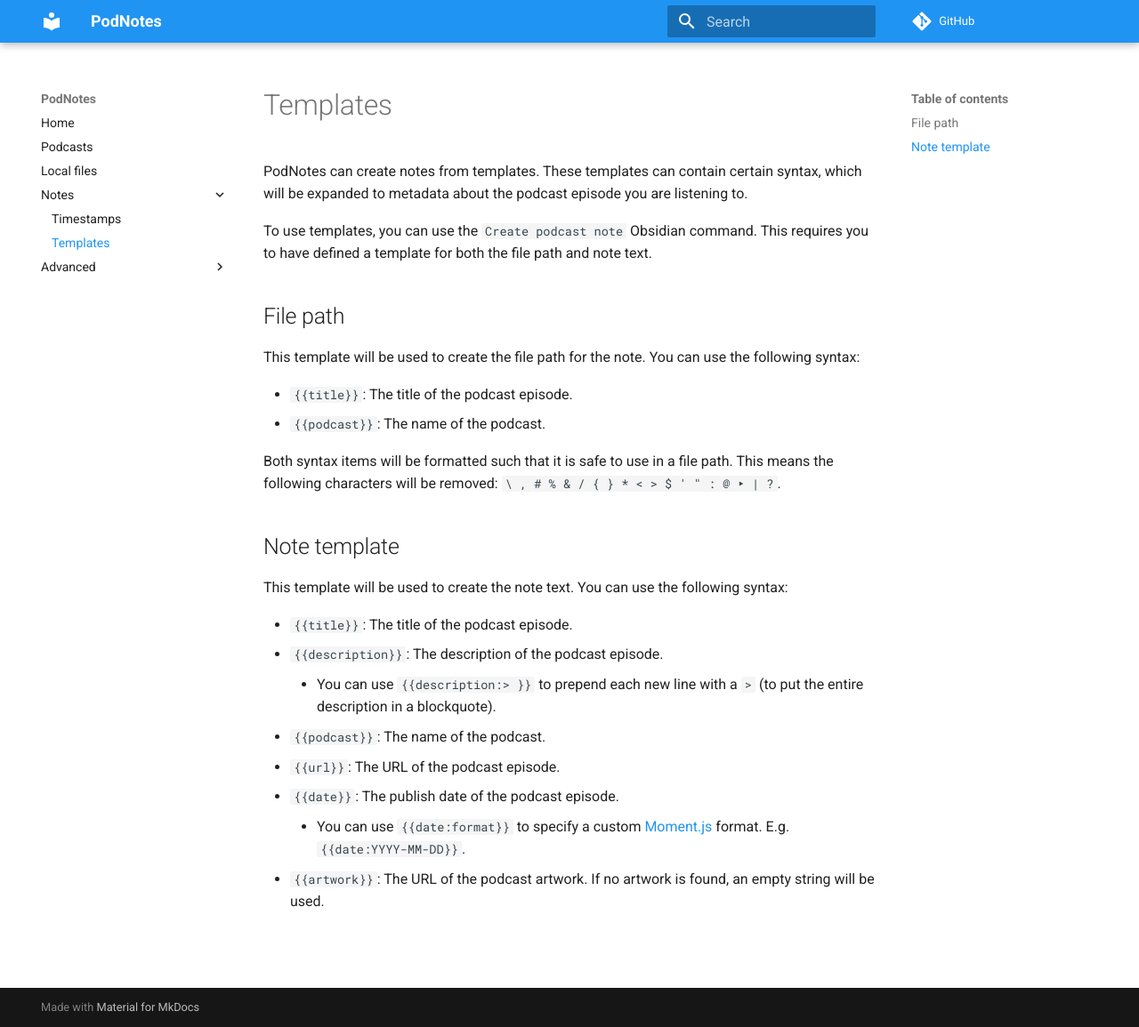
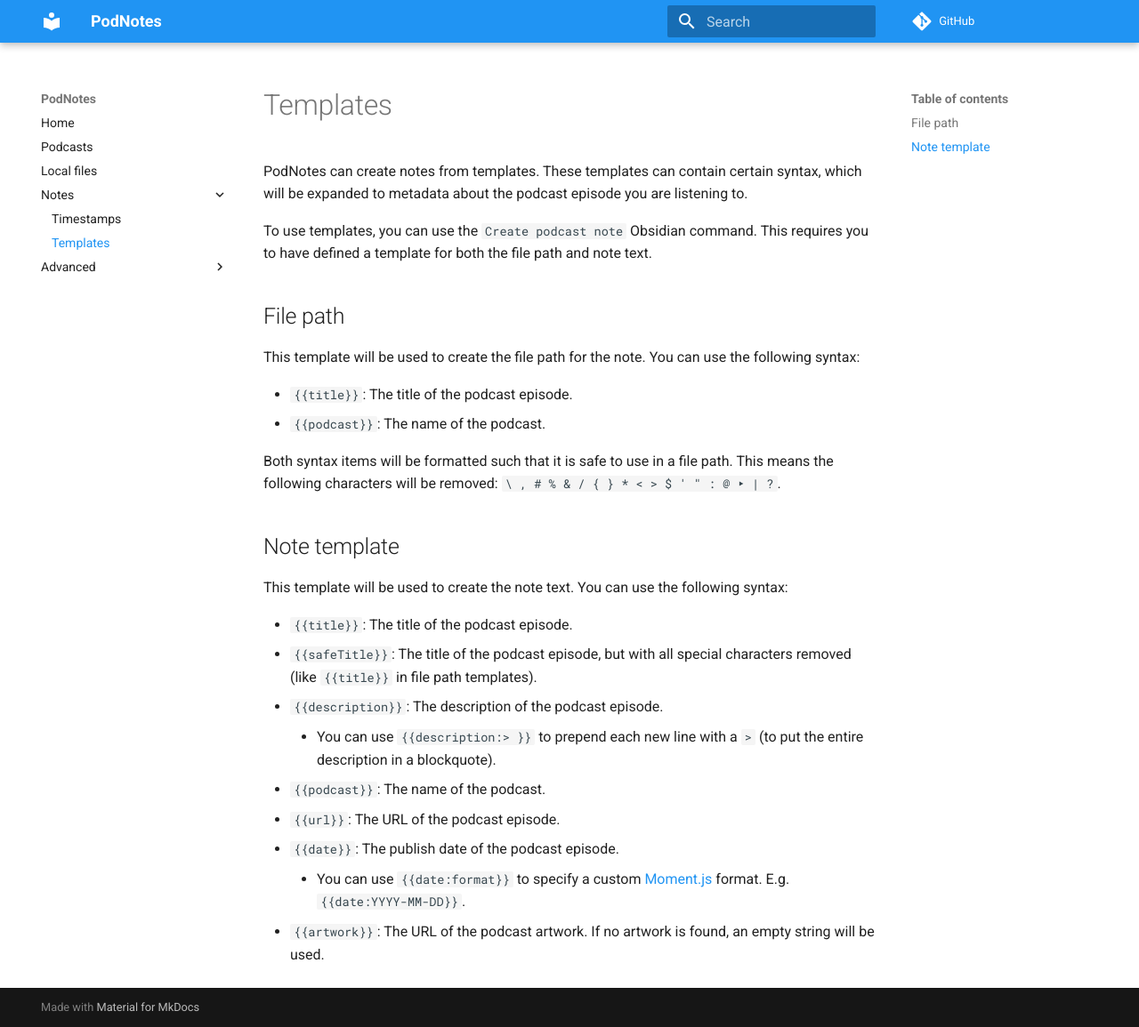
Before and after one commit to chhoumann/PodNotes, an MkDocs documentation site: the page built from docs/docs/templates.md, in a window 1280 px wide and 1155 px high. Shown: the whole window at 89% size. Built offline with MkDocs 1.6.1 and Material for MkDocs 9.7.7, drawn with Linux system fonts in a browser that asks for light colours; comment, search, counter and statistics services are not loaded.

Commit message:
docs: document safeTitle

```diff
--- a/docs/docs/templates.md
+++ b/docs/docs/templates.md
@@ -16,6 +16,7 @@ This means the following characters will be removed: `\ , # % & / { } * < > $ '
 This template will be used to create the note text. You can use the following syntax:
 
 - `{{title}}`: The title of the podcast episode.
+- `{{safeTitle}}`: The title of the podcast episode, but with all special characters removed (like `{{title}}` in file path templates).
 - `{{description}}`: The description of the podcast episode.
 	-  You can use `{{description:> }}` to prepend each new line with a `>` (to put the entire description in a blockquote).
 - `{{podcast}}`: The name of the podcast.
```
